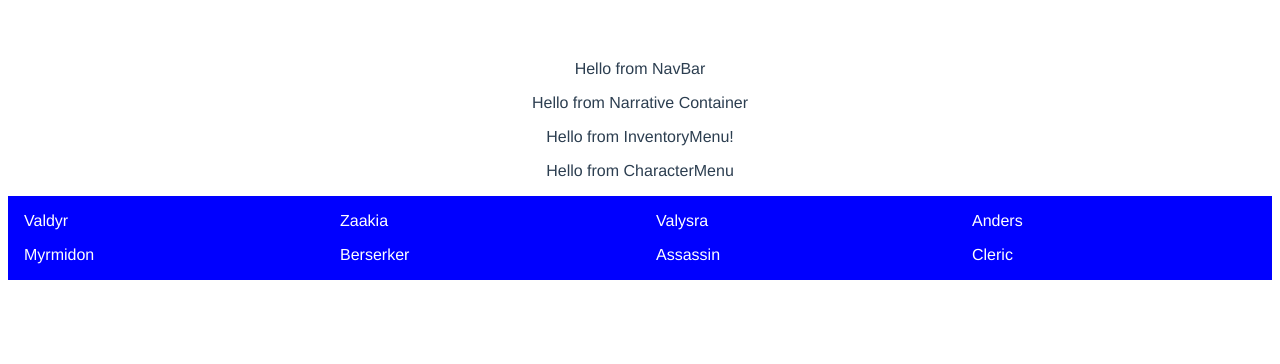
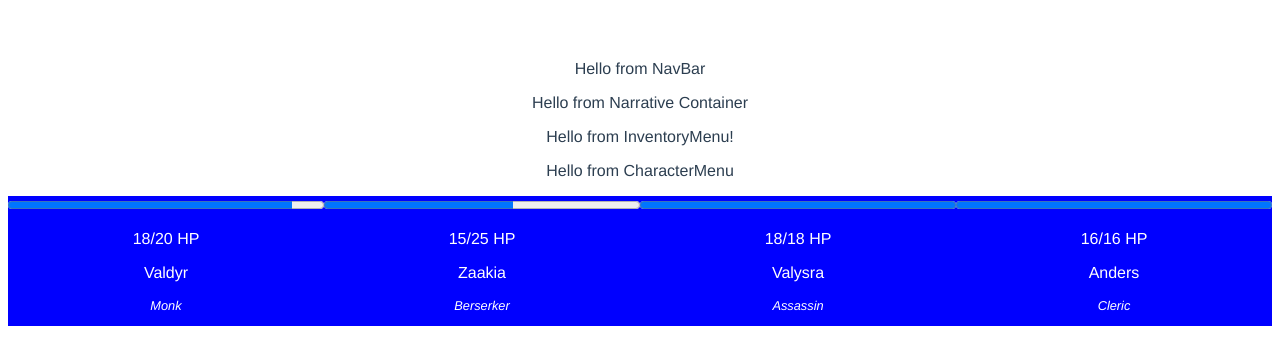
Before and after one commit to kshieldsDTS/vue-rpg, a Vue app: page / in a window 1280 px wide. Shown: the top 364 px of the page. Built offline with nearby package versions, Linux system fonts and the light colour scheme.

Commit message:
add progress bar to visualize currentHP on PartyStatusCard

```diff
--- a/src/App.vue
+++ b/src/App.vue
@@ -29,22 +29,30 @@ export default {
         {
           id: 0,
           name: 'Valdyr',
-          class: 'Myrmidon',
+          class: 'Monk',
+          maxHP: 20,
+          currentHP: 18,
         },
         {
           id: 1,
           name: 'Zaakia',
           class: 'Berserker',
+          maxHP: 25,
+          currentHP: 15,
         },
         {
           id: 2,
           name: 'Valysra',
           class: 'Assassin',
+          maxHP: 18,
+          currentHP: 18,
         },
         {
           id: 3,
           name: 'Anders',
           class: 'Cleric',
+          maxHP: 16,
+          currentHP: 16,
         }
       ]
     }
--- a/src/components/PartyStatus.vue
+++ b/src/components/PartyStatus.vue
@@ -28,8 +28,5 @@ export default {
 }
 .character {
   flex-basis: 25%;
-  text-align: left;
-  padding-left: 1em;
-  padding-right: 1em;
 }
 </style>
--- a/src/components/PartyStatusCard.vue
+++ b/src/components/PartyStatusCard.vue
@@ -1,6 +1,8 @@
 <template>
-  <p>{{character.name}}</p>
-  <p>{{character.class}}</p>
+    <progress :class="[(character.currentHP/character.maxHP) > 0.75 ? 'hp-bar-green' : 'hp-bar-red']" :value="character.currentHP" :max='character.maxHP'></progress>
+    <p>{{character.currentHP}}/{{character.maxHP}} HP</p>
+    <p>{{character.name}}</p>
+    <p class='character-class'>{{character.class}}</p>
 </template>
 
 <script>
@@ -12,6 +14,17 @@ export default {
 }
 </script>
 
-<style>
-
+<style scoped>
+progress {
+    width: 100%
+}
+.hp-bar-green
+p {
+    margin: 0.1em;
+    padding: 0.1em;
+}
+.character-class {
+    font-size: 0.8em;
+    font-style: italic
+}
 </style>
```
